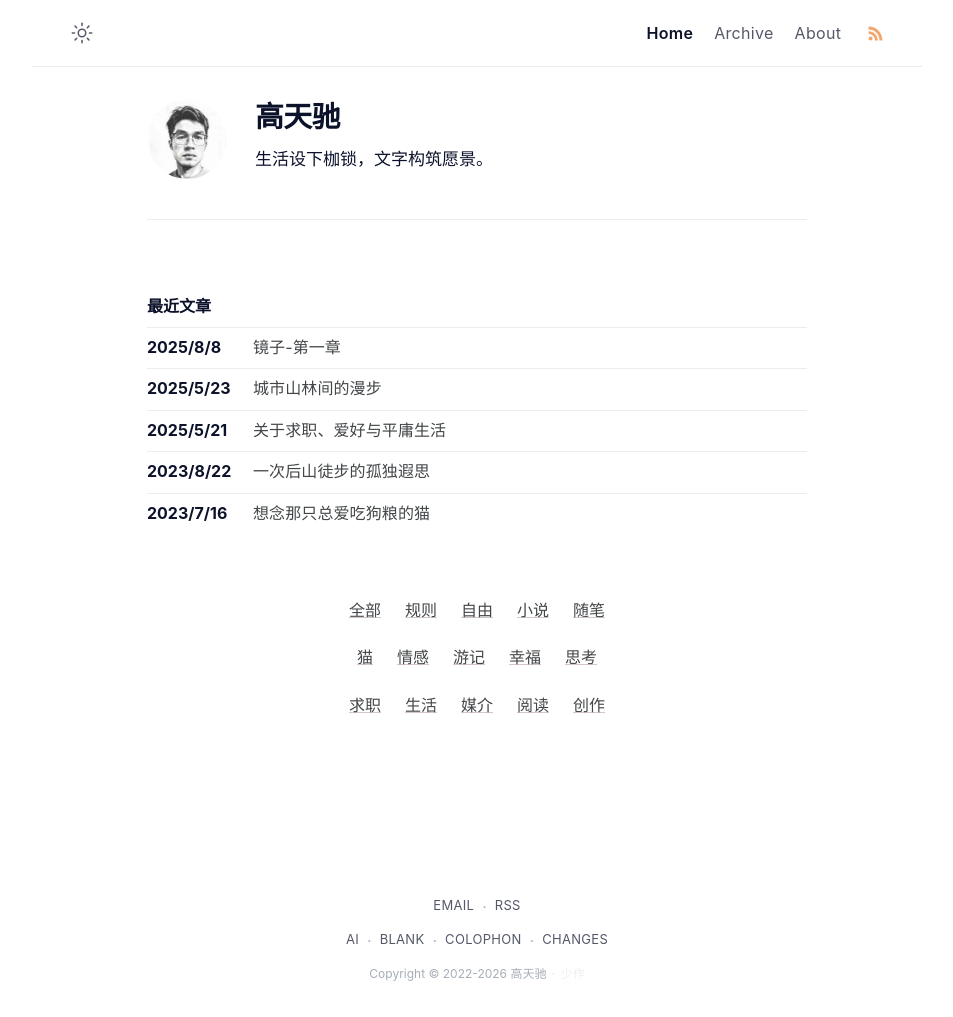
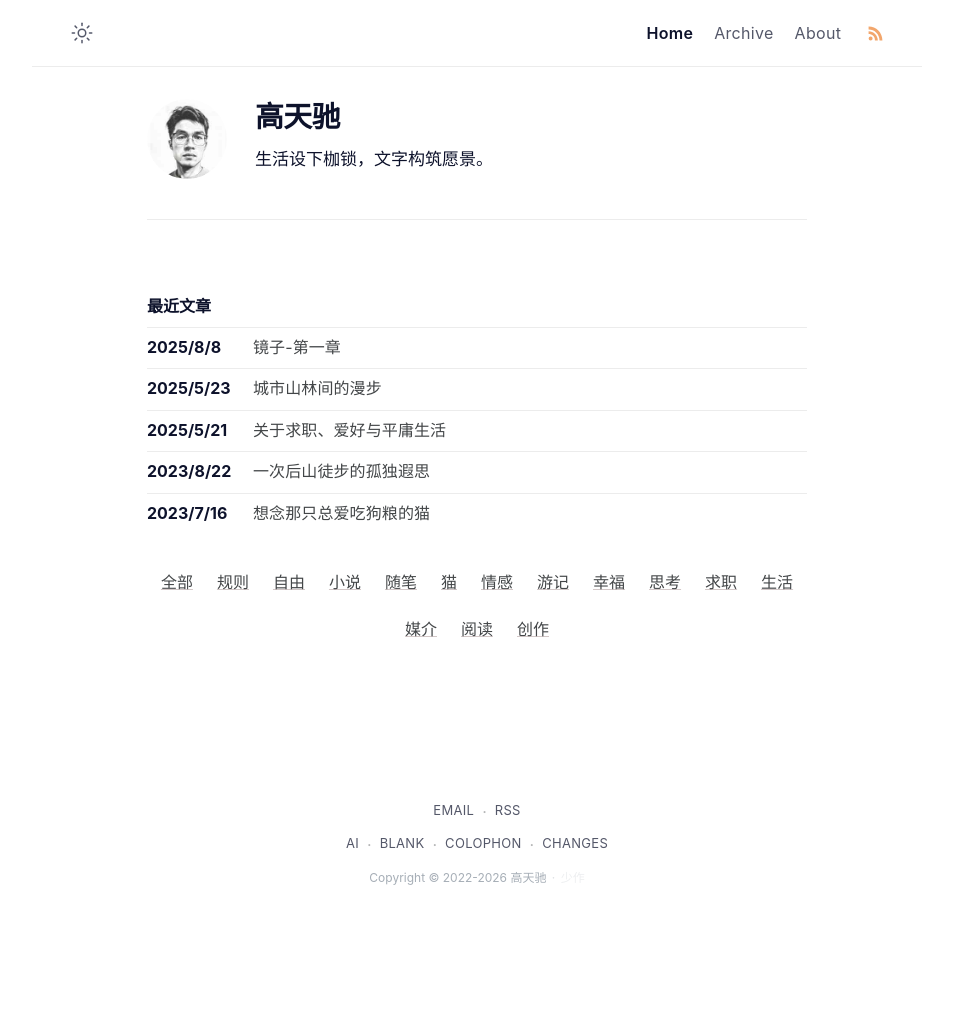
Before and after one commit to gaotianchi/gaotianchi.github.io, a Jekyll site: the page built from index.md, in a window 1280 px wide. Shown: the whole page, without its empty margins (163-1116 px from the left). Built offline with Jekyll 4.4.1, drawn with Linux system fonts in a browser that asks for light colours; after the commit the page ends 921 px from its top, so only the background shows below that.

Commit message:
fix: remove tag cloud circular constraint, revert to natural flow
Remove max-width: 300px and centering constraint on .archive-tags.
Tag cloud now wraps naturally with justify-content: center and padding
that coordinates with the rest of the page layout.

Co-Authored-By: Claude Opus 4.7 <noreply@anthropic.com>

```diff
--- a/_sass/klise/_layout.scss
+++ b/_sass/klise/_layout.scss
@@ -464,11 +464,8 @@
   display: flex;
   flex-wrap: wrap;
   justify-content: center;
-  align-content: center;
-  max-width: 300px;
-  margin: 0 auto;
   gap: 0.45rem 0.7rem;
-  padding: 2.5rem 0;
+  padding: 0.75rem 0 1.25rem;
 }
 
 .archive-tag-btn {
@@ -649,11 +646,6 @@
     margin-bottom: 0;
   }
 
-  // Reduce tag cloud padding on mobile
-  .archive-tags {
-    padding: 1.5rem 0;
-  }
-
   .archive-timeline {
     margin-top: 1rem;
 
```
